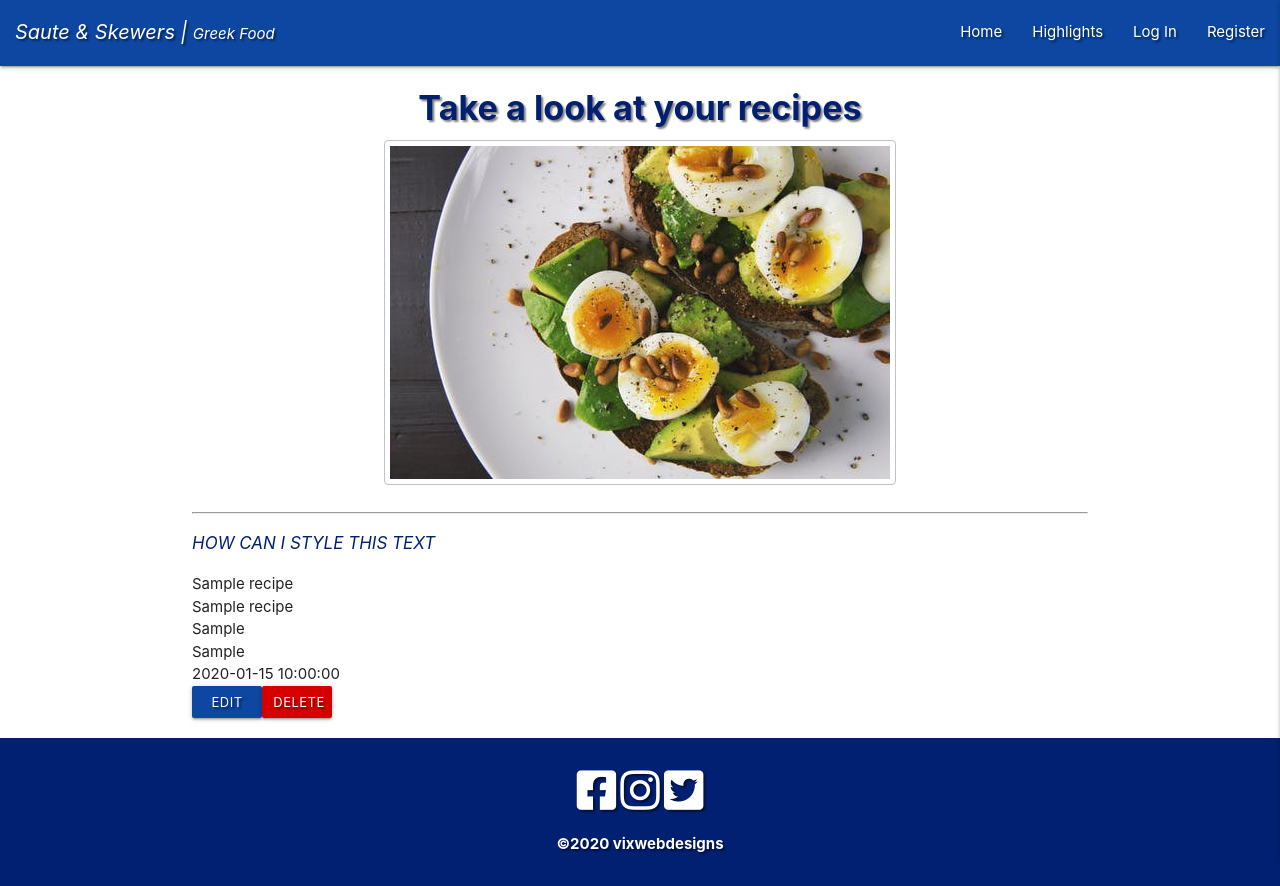
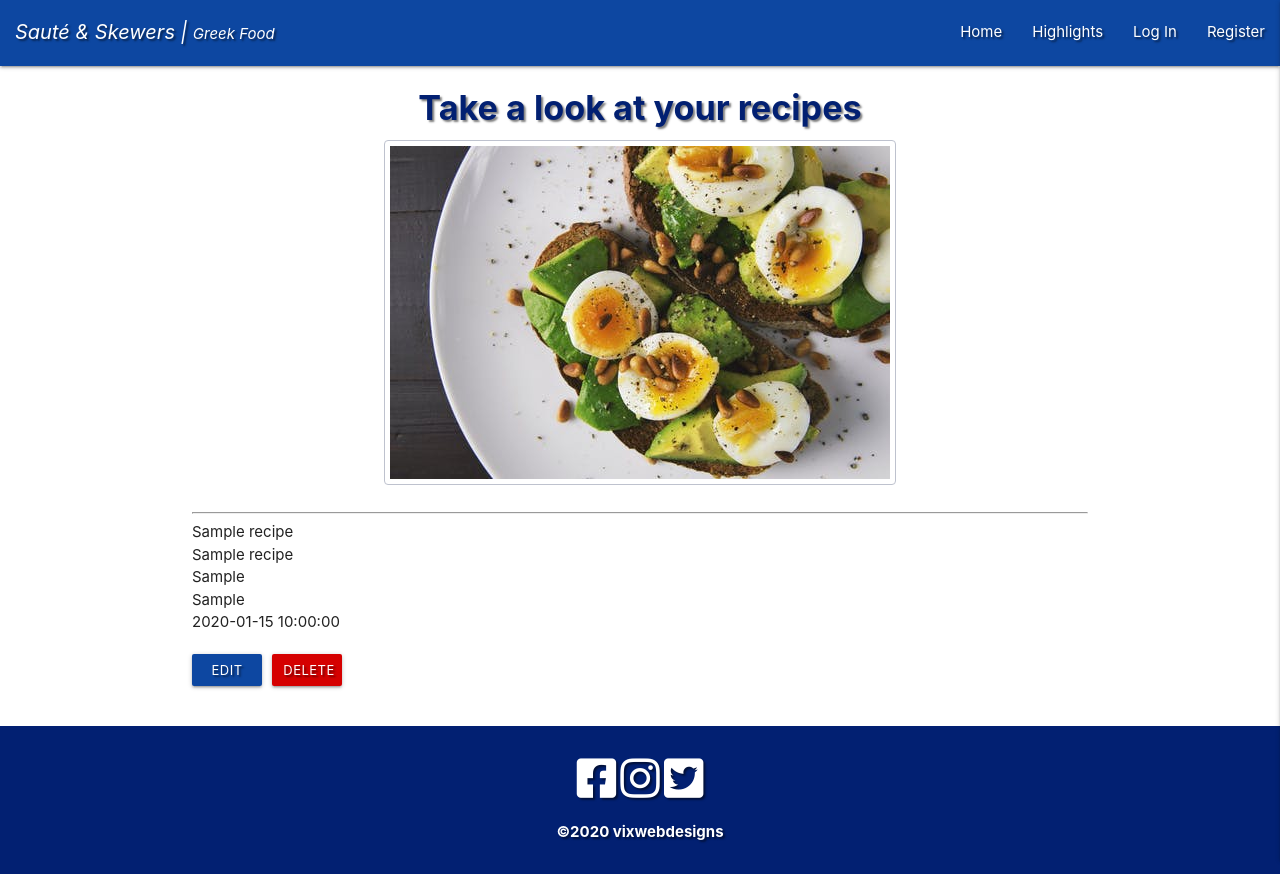
Before and after one commit to VMBlakelock/saute-and-skewers-greekfood, a Flask app: page /get_recipes in a window 1280 px wide. Run offline with Flask 2, Linux system fonts and the light colour scheme; a database or web service that is not in the repository returns one stand-in record (values such as "Sample title"); some libraries are stand-ins or nearby versions.

Commit message:
added spacing to the edit and delete buttons

```diff
--- a/static/css/style.css
+++ b/static/css/style.css
@@ -117,6 +117,13 @@
 }
 
 
+/*-- recipes.html --*/
+
+.btn-small{
+    margin-top: 20px;
+    margin-right: 10px;
+}
+
 /*-- footer --*/
 
 .icons {
--- a/templates/base.html
+++ b/templates/base.html
@@ -13,7 +13,7 @@
 	{% block styles %}
 	{% endblock %}
 
-	<title>Saute & Skewers</title>
+	<title>Sauté & Skewers</title>
 </head>
 
 <body>
@@ -23,9 +23,10 @@
 		<!-- navbar top -->
 		<nav class="nav-extended text-shadow #0d47a1 blue darken-4">
 			<div class="nav-wrapper">
-				<a href="{{ url_for('index') }}" class="logo-text hide-on-small-only">Saute & Skewers |
+				<a href="{{ url_for('index') }}" class="logo-text hide-on-small-only">Sauté & Skewers |
 					<span class="food-type">Greek Food</span></a>
-				<a href="{{ url_for('index') }}" data-target="mobile-demo" class="sidenav-trigger right"><i class="fas fa-bars"></i></a>
+				<a href="{{ url_for('index') }}" data-target="mobile-demo"
+					class="sidenav-trigger right"><i class="fas fa-bars"></i></a>
 				<ul class="right hide-on-med-and-down">
 					<!-- if user is logged out -->
 					<li><a href="{{ url_for('index') }}">Home</a></li>
@@ -48,7 +49,7 @@
 		<!-- side nav -->
 		<ul class="sidenav side-logo-text" id="mobile-demo">
 			<li>
-				<a href="{{ url_for('index') }}" class="hide-on-small-only" id="bold-title">Saute & Skewers</a>
+				<a href="{{ url_for('index') }}" class="hide-on-small-only" id="bold-title">Sauté & Skewers</a>
 			</li>
 			<!-- if user is logged out -->
 			<li><a href="{{ url_for('index') }}">Home</a></li>
--- a/templates/highlights.html
+++ b/templates/highlights.html
@@ -2,7 +2,7 @@
 {% block content %}
 
 
-<h3 class="titles-text titles-style text-shadow center-align">Saute & Skewers Favourites</h3>
+<h3 class="titles-text titles-style text-shadow center-align">Sauté & Skewers Favourites</h3>
 <h4 class="p-text center-align">See a few of our popular favourites</h4>
 
 <!-- highlights recipe-1 -->
--- a/templates/profile.html
+++ b/templates/profile.html
@@ -18,11 +18,11 @@
 		<div class="card-panel #fafafa grey lighten-5">
 			<div class="row">
 				<div class="col s12 center-align">
-				<p class="p-text margin">How can Saute & Skewers inspire you today!</p>
+					<p class="p-text margin">How can Sauté & Skewers inspire you today!</p>
 
-						<p class="p-text margin">Read some of the new great recipes the community has added,</p>
+					<p class="p-text margin">Read some of the new great recipes the community have added,</p>
 
-								<p class="p-text">or maybe add some more of your recent favourites.</p>
+					<p class="p-text">or maybe add some more of your own recent favourites.</p>
 
 					<p class="p-text margin">Go on, take a look and be tempted to cook!</p>
 
--- a/templates/recipes.html
+++ b/templates/recipes.html
@@ -12,23 +12,23 @@
 	{% for recipe in recipes %}
 	<hr>
 
-	<p class="p-text">HOW CAN I STYLE THIS TEXT</p>
-
 	{{ recipe.category_name }}<br>
 {{ recipe.recipe_name }}<br>
 {{ recipe.recipe_ingredients }}<br>
 {{ recipe.recipe_method }}<br>
 {{ recipe.created_by }}<br>
 
+	<!-- edit and delete buttons-->
 
 	<div class="row">
 		<button type="submit" class="col s12 btn-small #0d47a1 blue darken-4 text-shadow">
                         Edit
                     </button>
 
-		<button type="button" class="col s12 btn-small #d50000 red accent-4 text-shadow">
+		<div class="row">
+			<button type="button" class="col s12 btn-small #d50000 red accent-4 text-shadow">
                         Delete
                     </button>
-	</div>
-	{% endfor %}
-	{% endblock %}
+		</div>
+		{% endfor %}
+		{% endblock %}
```
Also changed, not shown: templates/index.html (+4 -4 lines), README.md, templates/add_recipe.html (indentation only). Lines whose indentation alone changed are shown as unchanged.
